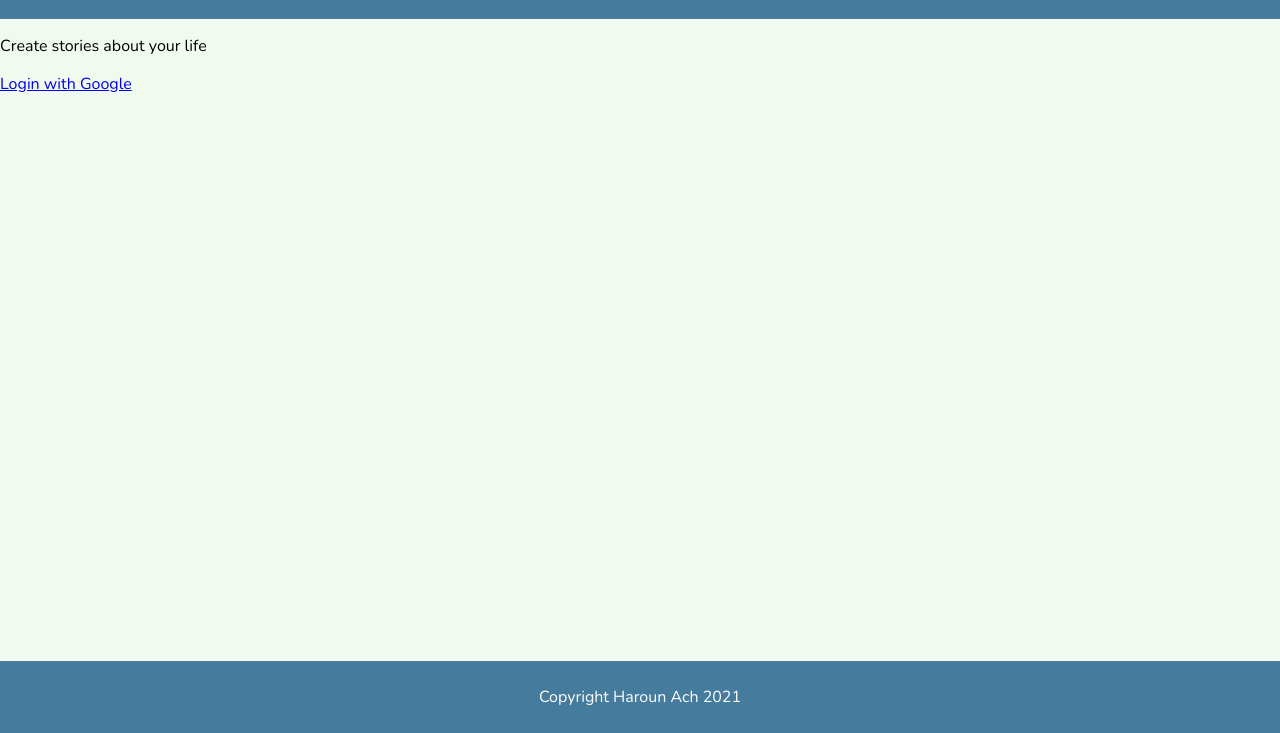
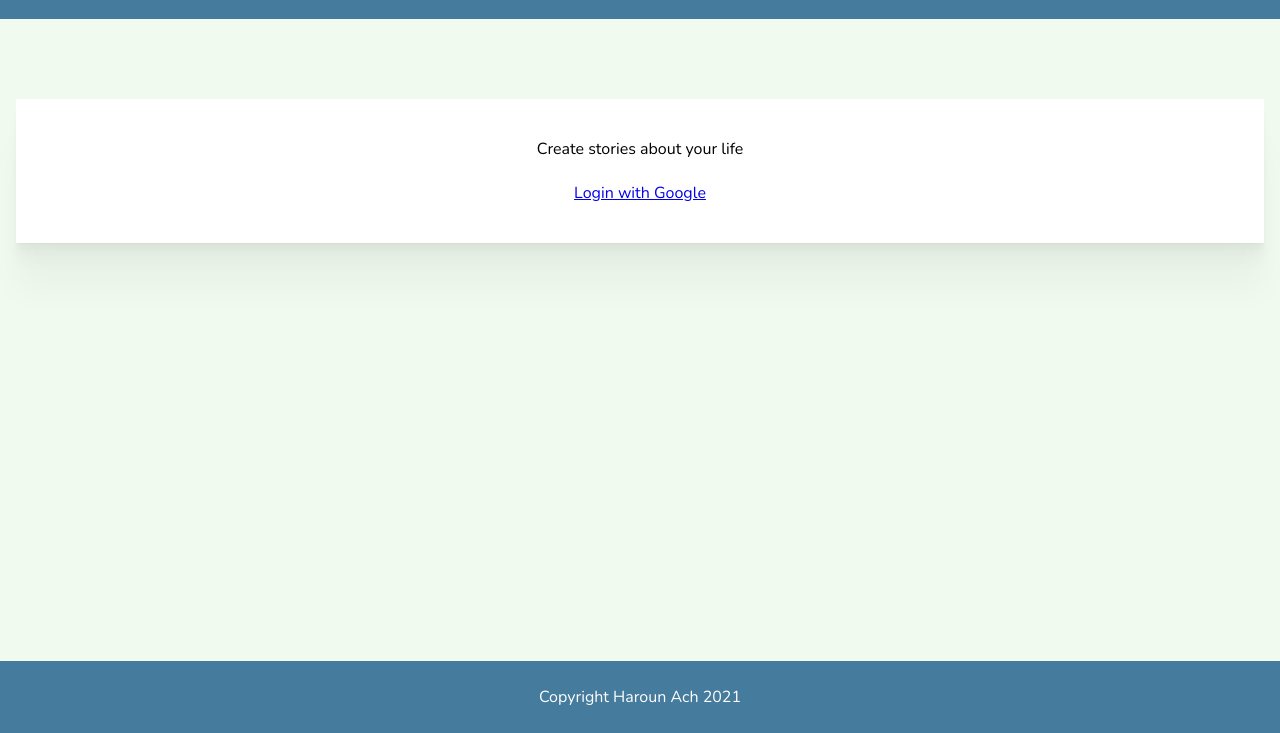
Before and after one commit to harounach/storybook-frontend, a website: page public/index.html in a window 1280 px wide. Shown: the part 67-800 px from the top of the page. Drawn offline with nearby package versions, Linux system fonts and the light colour scheme; files that its build step writes are made by us from their sources.

Commit message:
Create login card styles

```diff
--- a/public/index.html
+++ b/public/index.html
@@ -19,9 +19,13 @@
       </div>
     </header>
     <main class="home-page__main main">
-      <div class="login-card">
-        <p class="login-card__text">Create stories about your life</p>
-        <a href="#" class="btn btn--login">Login with Google</a>
+      <div class="home-page__login-wrapper">
+        <div class="login-card">
+          <p class="login-card__text">Create stories about your life</p>
+          <div class="btn-group">
+            <a href="#" class="btn btn--login">Login with Google</a>
+          </div>
+        </div>
       </div>
     </main>
     <footer class="home-page__footer footer">
--- a/sass/abstracts/_mixins.scss
+++ b/sass/abstracts/_mixins.scss
@@ -0,0 +1,13 @@
+@mixin surface-shadow {
+  box-shadow: 0 1.3px 0.9px rgba(0, 0, 0, 0.008),
+    0 3.1px 2.1px rgba(0, 0, 0, 0.012), 0 5.9px 3.9px rgba(0, 0, 0, 0.015),
+    0 10.5px 6.9px rgba(0, 0, 0, 0.018), 0 19.6px 13px rgba(0, 0, 0, 0.022),
+    0 47px 31px rgba(0, 0, 0, 0.03);
+}
+
+@mixin surface-hover-shadow {
+  box-shadow: 0 1.3px 0.9px rgba(0, 0, 0, 0.014),
+    0 3.1px 2.1px rgba(0, 0, 0, 0.02), 0 5.9px 3.9px rgba(0, 0, 0, 0.025),
+    0 10.5px 6.9px rgba(0, 0, 0, 0.03), 0 19.6px 13px rgba(0, 0, 0, 0.036),
+    0 47px 31px rgba(0, 0, 0, 0.05);
+}
--- /dev/null
+++ b/sass/components/_login-card.scss
@@ -0,0 +1,22 @@
+@use "../abstracts/variables" as vars;
+@use "../abstracts/mixins";
+
+// login-card
+.login-card {
+  width: 100%;
+  min-height: 9rem;
+  background-color: vars.$surface-color;
+  padding: 1rem;
+  display: flex;
+  flex-direction: column;
+  justify-content: space-evenly;
+  align-items: center;
+
+  // box-shadow
+  @include mixins.surface-shadow;
+  // login-card__text
+  &__text {
+    margin: 0;
+    color: vars.$on-surface-color;
+  }
+}
--- a/sass/main.scss
+++ b/sass/main.scss
@@ -20,6 +20,7 @@
 // <components>
 @use "./components/appbar";
 @use "./components/footer";
+@use "./components/login-card";
 
 // <pages>
 @use "./pages/home.scss";
--- a/sass/pages/_home.scss
+++ b/sass/pages/_home.scss
@@ -11,6 +11,15 @@
   // home-page__main
   &__main {
     flex-grow: 1;
+    padding: 1rem;
+    display: flex;
+    align-items: flex-start;
+  }
+
+  // home-page__login-wrapper
+  &__login-wrapper {
+    width: 100%;
+    margin-top: 4rem;
   }
 
   // home-page__footer
```
